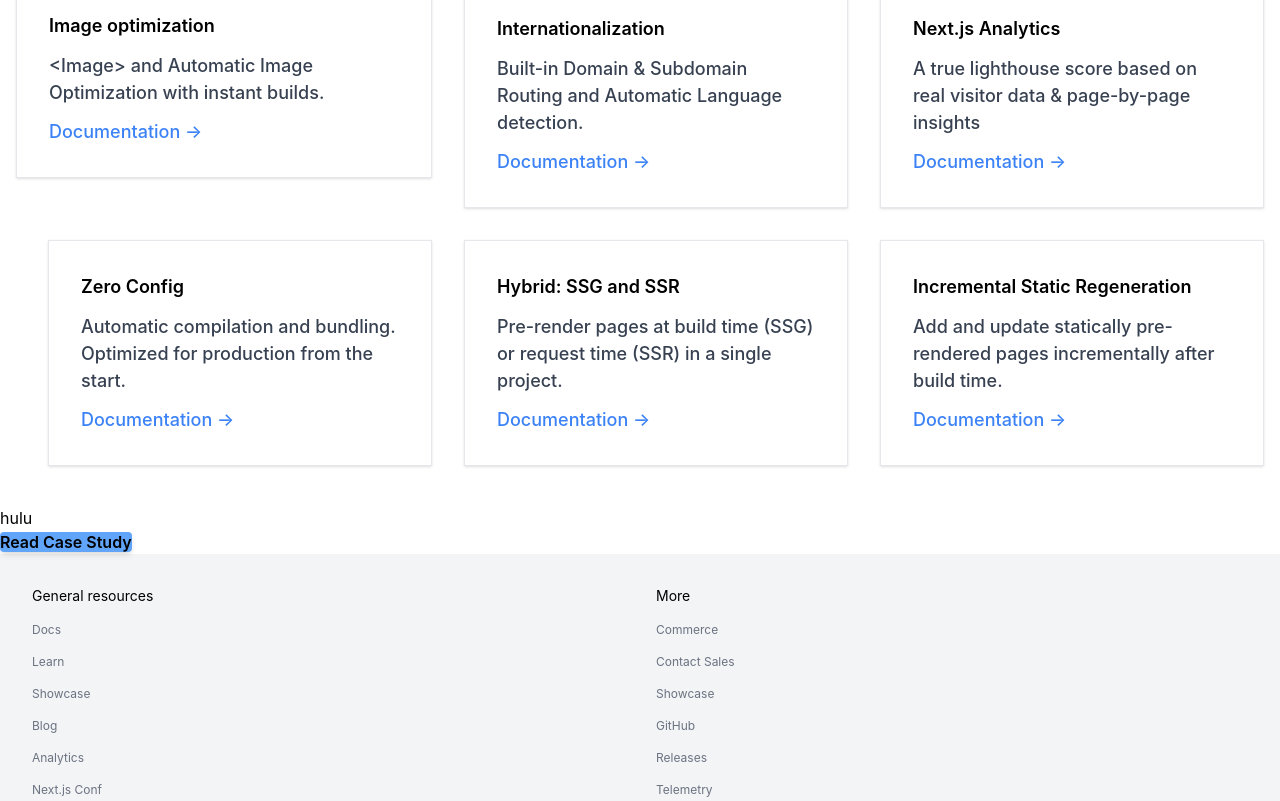
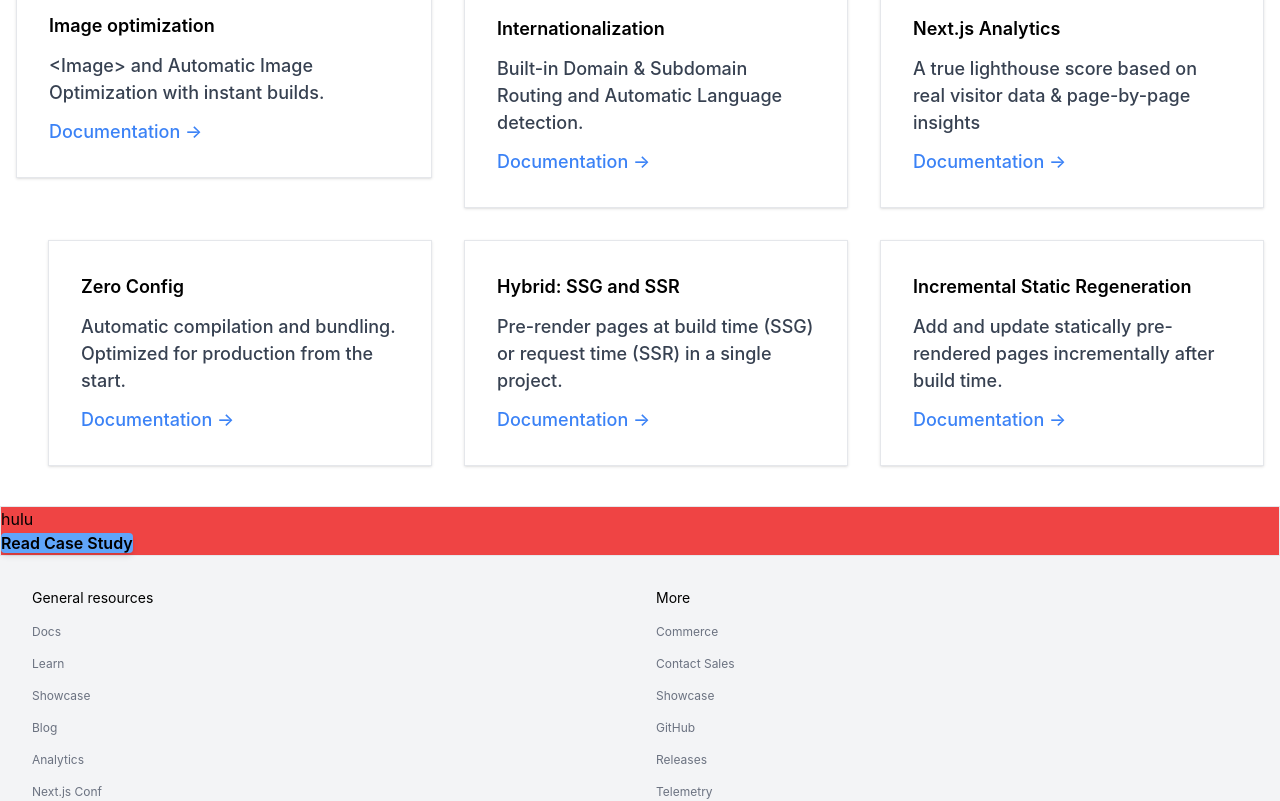
Before and after one commit to mezieOX/next, a Next.js app: page / in a window 1280 px wide. Shown: the part 1430-2231 px from the top of the page. Built offline with nearby package versions, Linux system fonts and the light colour scheme.

Commit message:
initial commit

```diff
--- a/components/creatives/Craetive.jsx
+++ b/components/creatives/Creative.jsx
@@ -1,12 +1,13 @@
 import Image from 'next/image'
 import React from 'react'
+import Button from '../ui/button/Button'
 
-function Craetive() {
+function Creative() {
   return (
       <div>
           <div>
-              <h4>Who's Using Next.js</h4>
-              <p>We're honored some of the most talented creatives out there build with Next.js</p>
+              <h4>Whos Using Next.js</h4>
+              <p>Were honored some of the most talented creatives out there build with Next.js</p>
           </div>
           <div>
               <Image src="/images/" width={120} height={120} />
@@ -22,4 +23,4 @@
   )
 }
 
-export default Craetive
+export default Creative
--- a/components/hulu/Hulu.jsx
+++ b/components/hulu/Hulu.jsx
@@ -3,9 +3,9 @@
 
 function Hulu() {
   return (
-    <div classame="flex mt-10 border bg-red-500">
+    <div className="flex mt-10 border bg-red-500">
           <div>hulu
-              <div><Button link={""} >read case study</Button></div>
+              <div><Button link={""}>read case study</Button></div>
      </div>
     </div>
   );
--- a/components/layout/Layout.jsx
+++ b/components/layout/Layout.jsx
@@ -6,7 +6,7 @@
   return (
       <div>
           <div className='flex flex-col'><Header /></div>
-          <div classame="flex-grow">{children}</div>
+          <div className="flex-grow">{children}</div>
           <div><Footer /></div>
     </div>
   )
--- a/components/newsletter/Newsletter.jsx
+++ b/components/newsletter/Newsletter.jsx
@@ -1,10 +1,11 @@
 import React from 'react'
+import Button from '../ui/button/Button'
 
 function Newsletter() {
   return (
       <div>
           <div>
-              <h3>Next.js is getting better every day — don't miss out on all the action.</h3>
+              <h3>Next.js is getting better every day — dont miss out on all the action.</h3>
               <p>Join the Next.js newsletter and stay updated on new releases and features, guides, and case studies.</p>
           </div>
           <div>
--- a/package.json
+++ b/package.json
@@ -9,6 +9,7 @@
     "lint": "next lint"
   },
   "dependencies": {
+    "@headlessui/react": "^1.7.0",
     "@material-ui/core": "^4.12.4",
     "@material-ui/icons": "^4.11.3",
     "next": "12.2.5",
--- a/pages/404.jsx
+++ b/pages/404.jsx
@@ -1,7 +1,7 @@
 import React from 'react'
 import Layout from '../components/layout/Layout'
 
-function 404() {
+function PageNotFound() {
   return (
       <Layout>
           <div>
@@ -13,4 +13,4 @@
   )
 }
 
-export default 404
+export default PageNotFound
```
Also changed, not shown: 1 other file (tests, documents, lock files or other folders).
